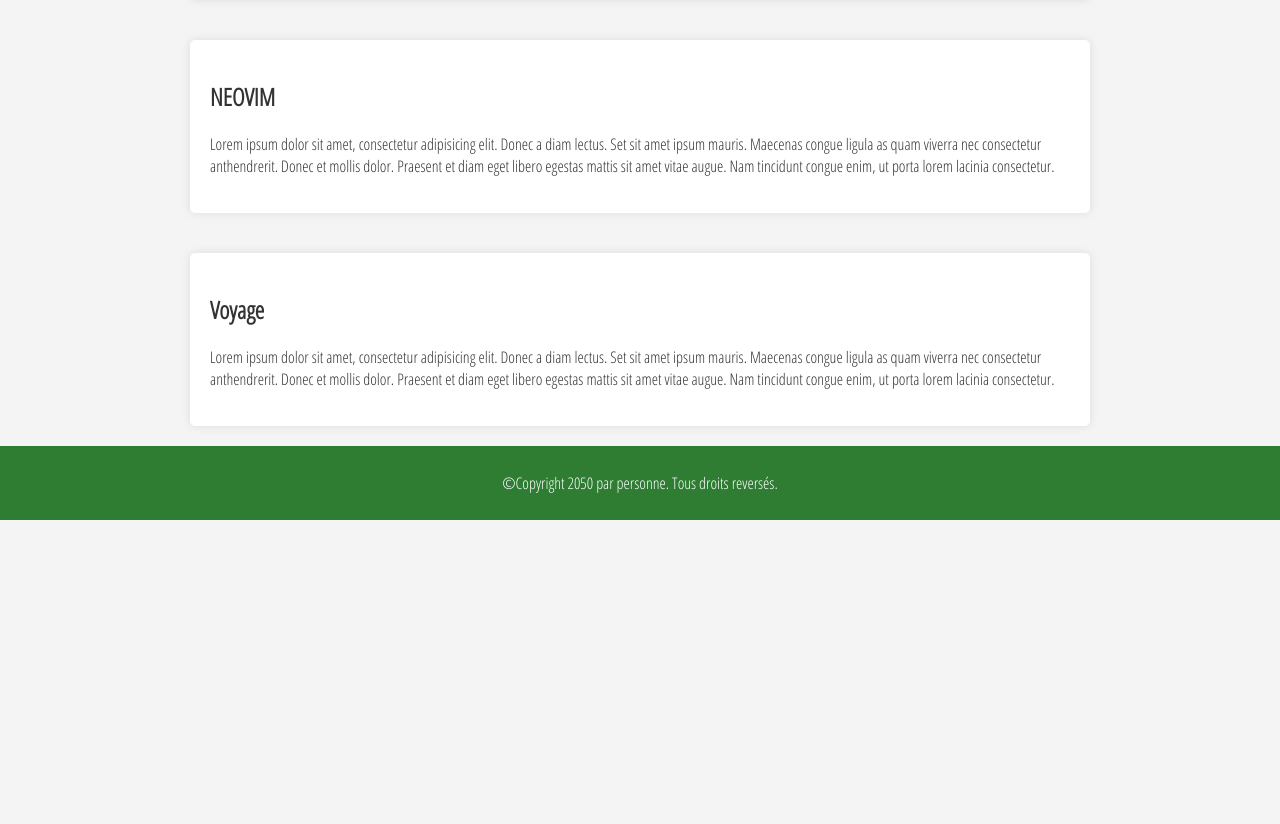
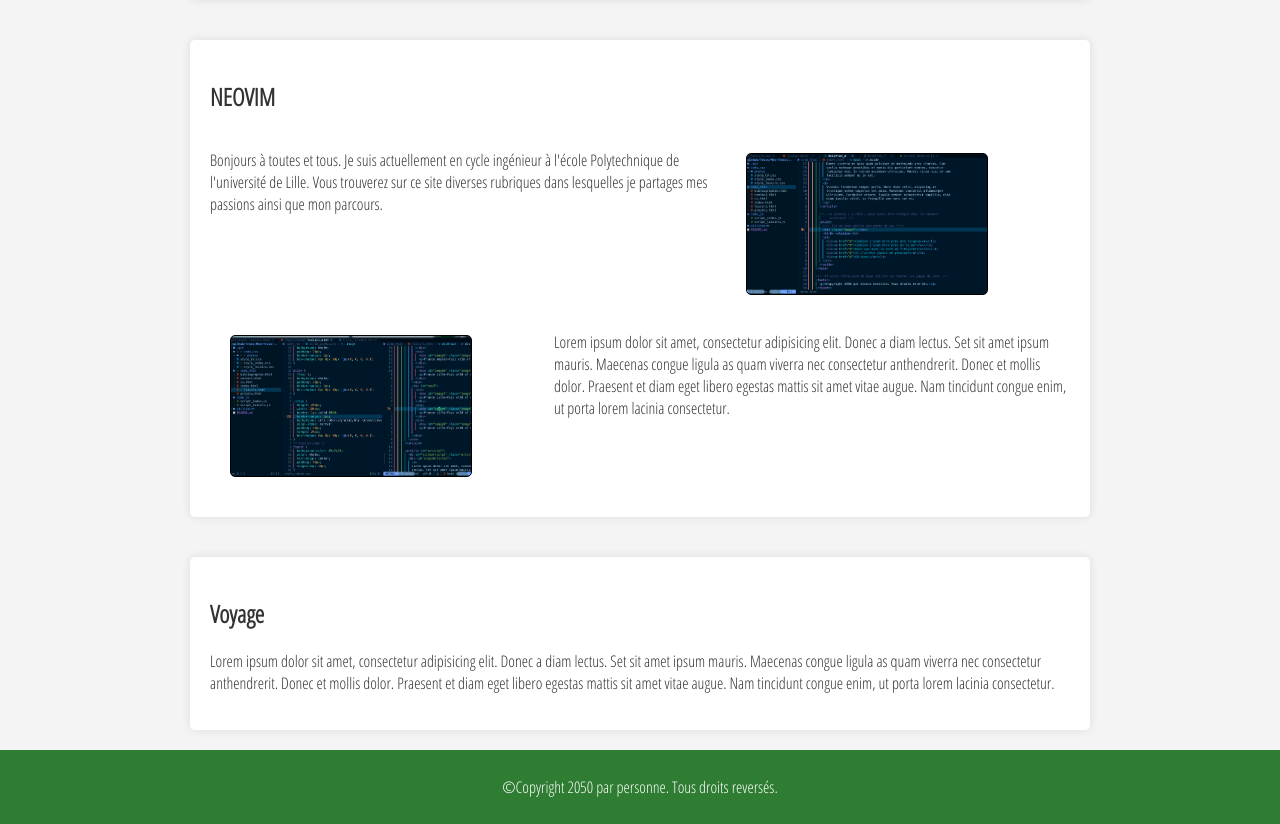
Before and after one commit to AlexGit31/Mes-Trucs, a plain HTML site: page code_html/loisirs.html in a window 1280 px wide. Shown: the part 1321-2145 px from the top of the page. Before the commit the page ends 1841 px from the top, so only its background shows below. Drawn offline with Linux system fonts and the light colour scheme; a web font is replaced by a local one.

Commit message:
index et loisirs

```diff
--- a/code_css/style_index.css
+++ b/code_css/style_index.css
@@ -129,7 +129,7 @@
   height: 200px;
   width: 200px;
   border: 1px solid #000;
-  border-radius: 10px;
+  border-radius: 5px;
   background: url(./photos/photo2.JPG) center/cover;
   align-items: center;
   padding: 20px;
--- a/code_css/style_loisirs.css
+++ b/code_css/style_loisirs.css
@@ -157,6 +157,40 @@
   background: url(./photos/nature4.JPG) center/cover;
 }
 
+#contener_article2 {
+  display: grid;
+  grid-template-rows: 1fr 1fr;
+}
+
+#article2_row1 {
+  display: grid;
+  grid-template-columns: 60% 40%;
+}
+
+#photoNvim1 {
+  height: 100px;
+  width: 200px;
+  padding: 20px;
+  margin: 20px;
+  background: url(./photos/nvim.png) center/cover;
+  border: 1px solid #000;
+  border-radius: 5px;
+}
+
+#article2_row2 {
+  display: grid;
+  grid-template-columns: 40% 60%;
+}
+
+#photoNvim2 {
+  height: 100px;
+  width: 200px;
+  padding: 20px;
+  margin: 20px;
+  background: url(./photos/nvim2.png) center/cover;
+  border: 1px solid #000;
+  border-radius: 5px;
+}
 /* Pied de page */
 footer {
   background-color: #2e7d32;
--- a/code_html/loisirs.html
+++ b/code_html/loisirs.html
@@ -87,7 +87,17 @@
       </article>
 
       <article id="article2">
-        <h2>NEOVIM</h2>
+        <h2 id="titreArticle2" class="article2texte">NEOVIM</h2>
+        <div id="contener_article2">
+          <div id="article2_row1">
+            <p>
+            Bonjours à toutes et tous. Je suis actuellement en cycle ingénieur à l'école Polytechnique de l'université de Lille.
+            Vous trouverez sur ce site diverses rubriques dans lesquelles je partages mes passions ainsi que mon parcours.
+            </p>
+            <div id="photoNvim1"></div>
+          </div>
+          <div id="article2_row2">
+            <div id="photoNvim2"></div>
             <p>
             Lorem ipsum dolor sit amet, consectetur adipisicing elit. Donec a diam
             lectus. Set sit amet ipsum mauris. Maecenas congue ligula as quam
@@ -95,6 +105,10 @@
             et diam eget libero egestas mattis sit amet vitae augue. Nam tincidunt
             congue enim, ut porta lorem lacinia consectetur.
             </p>
+          </div>
+
+        </div>
+
       </article>
 
       <article id="article3">
```
Also changed, not shown: code_html/index.html (+4 -5 lines), code_css/photos/nvim.png (added), code_css/photos/nvim2.png (added), code_css/photos/nvim3.png (added), 3 other files. Lines whose indentation alone changed are shown as unchanged.
